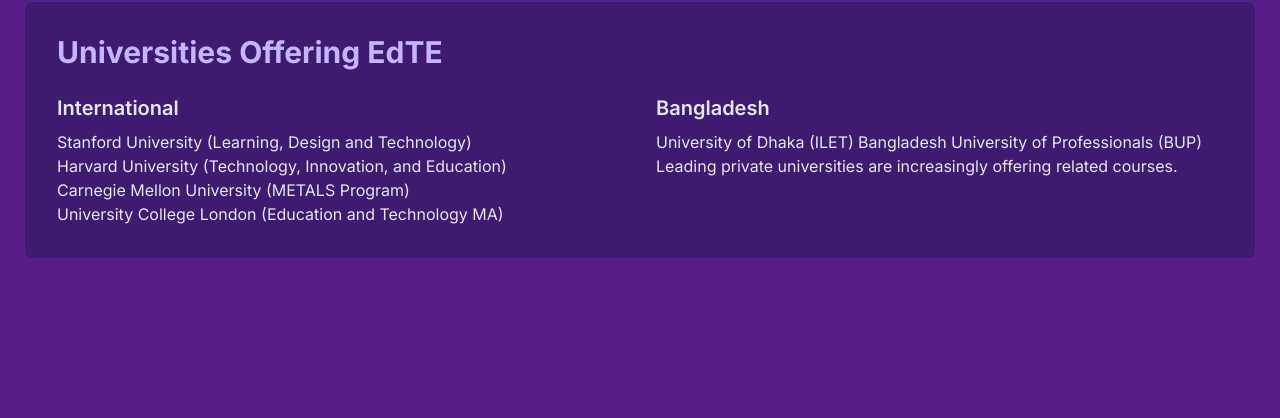
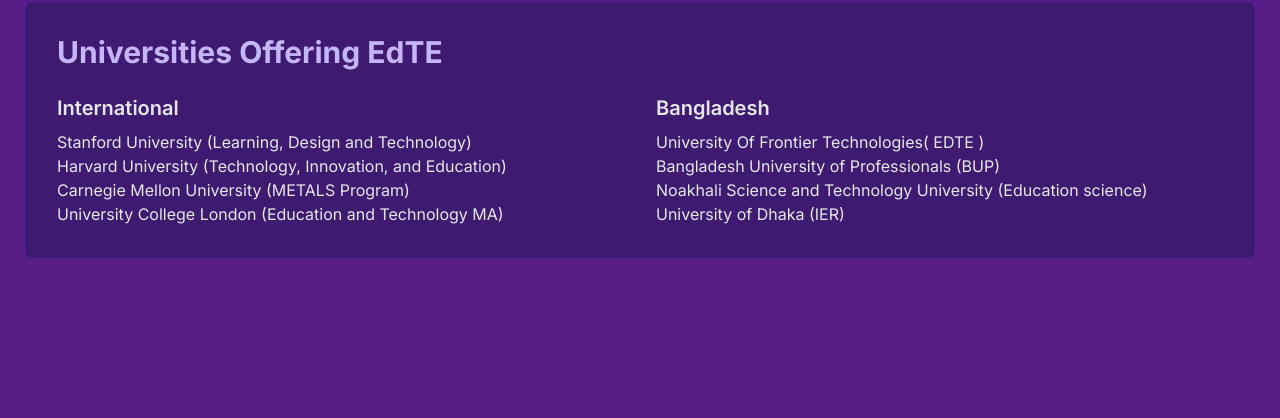
Before and after one commit to Ska-shovo/about-edte, a plain HTML site: page index.html in a window 1280 px wide. Shown: the part 2135-2553 px from the top of the page. Drawn offline with nearby package versions, Linux system fonts and the light colour scheme; grey boxes are pictures that could not be loaded.

Commit message:
Update index.html

```diff
--- a/index.html
+++ b/index.html
@@ -601,10 +601,11 @@
                         </div>
                         <div>
                             <h3 class="text-xl font-semibold mb-2 flag-text">Bangladesh</h3>
-                            <ul class="list-disc list-inside">
-                                 <li class="flag-text">University of Dhaka (ILET)</li>
-                                 <li class="flag-text">Bangladesh University of Professionals (BUP)</li>
-                                 <li class="flag-text">Leading private universities are increasingly offering related courses.</li>
+                             <ul class="list-disc list-inside">
+                                <li class="flag-text">University Of Frontier Technologies( EDTE )</li>
+                                <li class="flag-text">Bangladesh University of Professionals (BUP)</li>
+                                <li class="flag-text">Noakhali Science and Technology University (Education science)</li>
+                                <li class="flag-text">University of Dhaka (IER)</li>
                             </ul>
                         </div>
                     </div>
```
